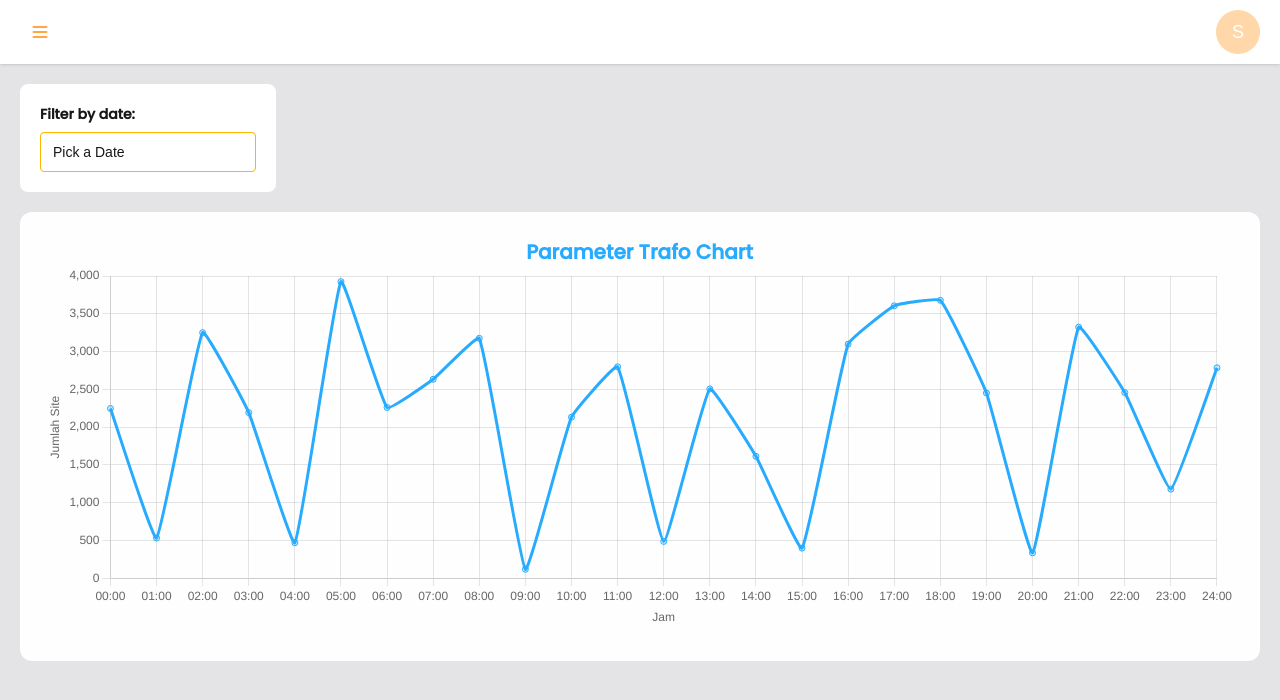
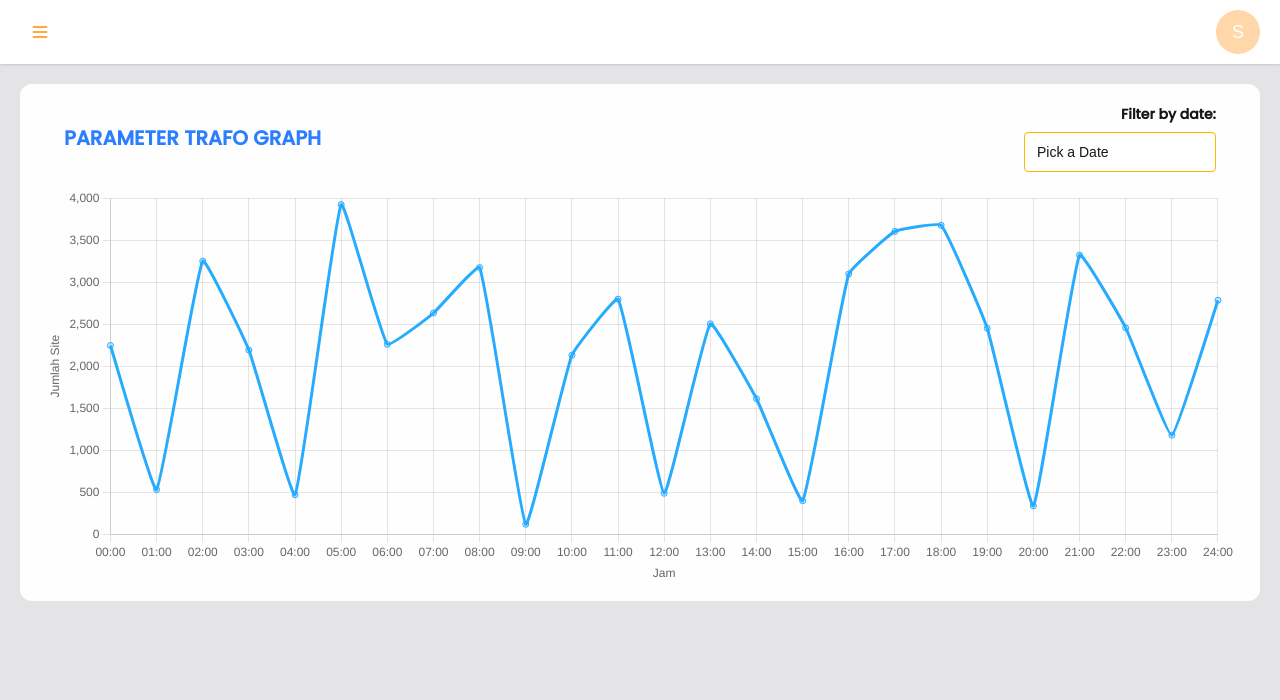
Before and after one commit to ITSensync/trafo-monitoring-system, a Next.js app: page /graph in a window 1280 px wide. Shown: the top 700 px of the page. Built offline with nearby package versions, Linux system fonts and the light colour scheme.

Commit message:
chore: graph layout

```diff
--- a/src/app/graph/page.tsx
+++ b/src/app/graph/page.tsx
@@ -9,14 +9,16 @@ export default function page() {
   const defaultClassNames = getDefaultClassNames();
   return (
     <BaseLayout searchBar={false}>
-      <div className="p-5 bg-white h-fit mx-5 mt-5 w-[20dvw] rounded-lg">
-        <p className="font-semibold font-poppins mb-2 text-sm">Filter by date:</p>
+      {/* <div className="p-5 bg-white h-fit mx-5 mt-5 w-[20dvw] rounded-lg">
+        <p className="font-semibold font-poppins mb-2 text-sm">
+          Filter by date:
+        </p>
         <button
           popoverTarget="rdp-popover"
           className="input input-border input-warning"
           style={{ anchorName: "--rdp" } as React.CSSProperties}
         >
-          {/* {date ? date.toLocaleDateString() : "Pick a date"} */}
+          {date ? date.toLocaleDateString() : "Pick a date"}
           Pick a Date
         </button>
         <div
@@ -34,12 +36,49 @@ export default function page() {
               button_next: `${defaultClassNames.button_next} `,
             }}
             mode="single"
-            // selected={date}
-            // onSelect={setDate}
+            selected={date}
+            onSelect={setDate}
           />
         </div>
-      </div>
-      <div className="bg-white/95 my-5 mx-5 rounded-xl px-6 pt-5 pb-8 h-fit">
+      </div> */}
+      <div className="bg-white/95 my-5 mx-5 rounded-xl px-6 pt-5 pb-4 h-fit">
+        <div className="flex flex-row items-center justify-between w-full px-5 mb-4">
+          <p className="font-poppins font-bold text-blue-500 text-xl">
+            PARAMETER TRAFO GRAPH
+          </p>
+          <div className="w-1/2 flex flex-col items-end">
+            <p className="font-semibold font-poppins mb-2 text-sm">
+              Filter by date:
+            </p>
+            <button
+              popoverTarget="rdp-popover"
+              className="input input-border input-warning w-[15dvw]"
+              style={{ anchorName: "--rdp" } as React.CSSProperties}
+            >
+              {/* {date ? date.toLocaleDateString() : "Pick a date"} */}
+              Pick a Date
+            </button>
+            <div
+              popover="auto"
+              id="rdp-popover"
+              className="dropdown"
+              style={{ positionAnchor: "--rdp" } as React.CSSProperties}
+            >
+              <DayPicker
+                classNames={{
+                  today: `rounded-full bg-amber-400 text-white font-bold`, // Add a border to today's date
+                  selected: `bg-amber-500 border-amber-500 text-white font-bold`, // Highlight the selected day
+                  root: `${defaultClassNames.root} shadow-lg p-5 bg-white border border-zinc-300 rounded-lg`, // Add a shadow to the root element
+                  chevron: `${defaultClassNames.chevron} text-orange-400`,
+                  button_next: `${defaultClassNames.button_next} `,
+                }}
+                mode="single"
+                // selected={date}
+                // onSelect={setDate}
+              />
+            </div>
+          </div>
+        </div>
         <ParameterGraph />
       </div>
     </BaseLayout>
--- a/src/components/ParameterGraph.tsx
+++ b/src/components/ParameterGraph.tsx
@@ -30,7 +30,7 @@ export default function ParameterGraph() {
         display: false,
       },
       title: {
-        display: true,
+        display: false,
         text: "Parameter Trafo Chart",
         font: { size: 20, family: "Poppins" },
         color: "#26abff",
```
